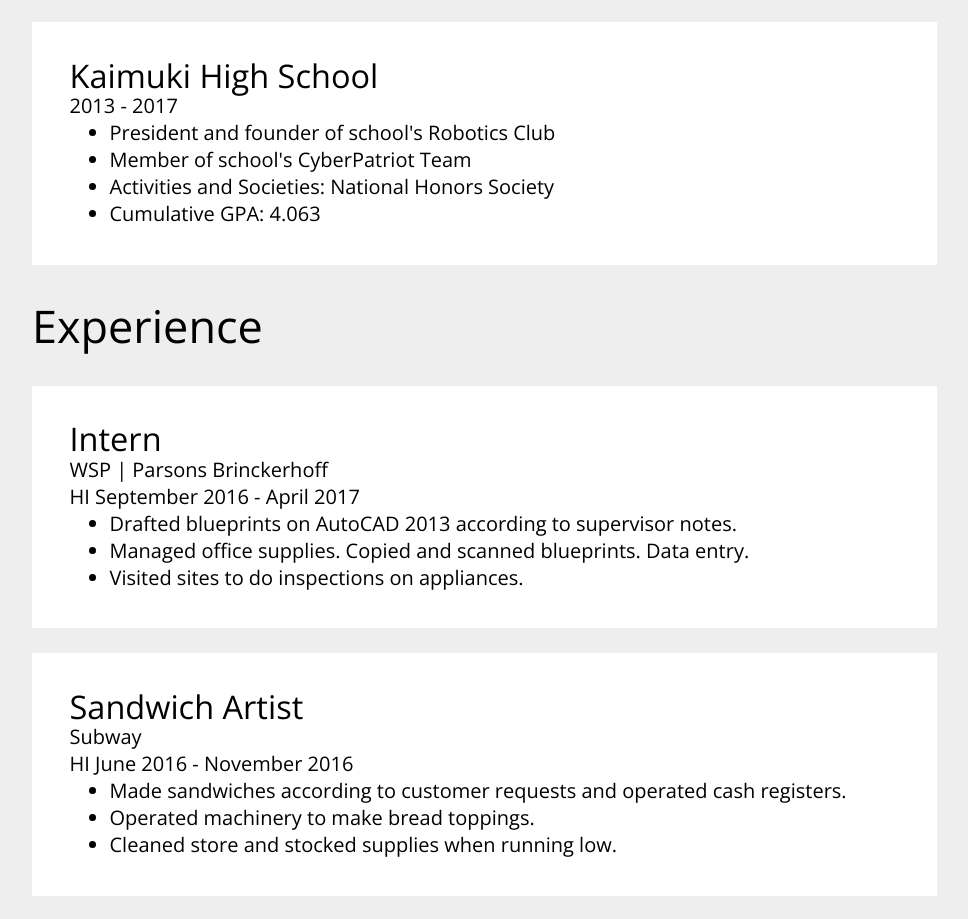
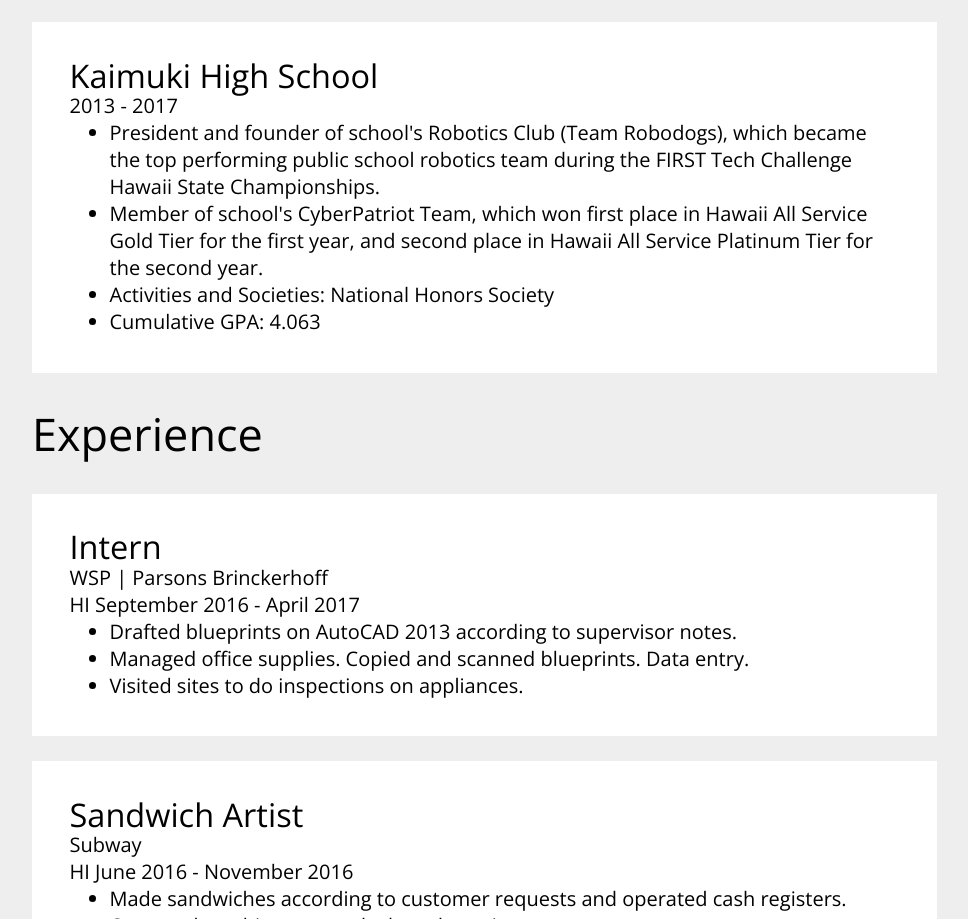
Before and after one commit to invent-ed/edwardgao-old, a website: page client/public/index.html in a window 1280 px wide. Shown: the part 2017-2936 px from the top of the page, without its empty margins (18-986 px from the left). Drawn offline with nearby package versions, Linux system fonts and the light colour scheme.

Commit message:
add content for Kaimuki High School

```diff
--- a/client/public/index.html
+++ b/client/public/index.html
@@ -106,8 +106,8 @@
 				<div class="card-title">Kaimuki High School</div>
 				<p>2013 - 2017</p>
 				<ul>
-					<li>President and founder of school's Robotics Club</li>
-					<li>Member of school's CyberPatriot Team</li>
+					<li>President and founder of school's Robotics Club (Team Robodogs), which became the top performing public school robotics team during the FIRST Tech Challenge Hawaii State Championships.</li>
+					<li>Member of school's CyberPatriot Team, which won first place in Hawaii All Service Gold Tier for the first year, and second place in Hawaii All Service Platinum Tier for the second year.</li>
 					<li>Activities and Societies: National Honors Society</li>
 					<li>Cumulative GPA: 4.063</li>
 				</ul>
```
